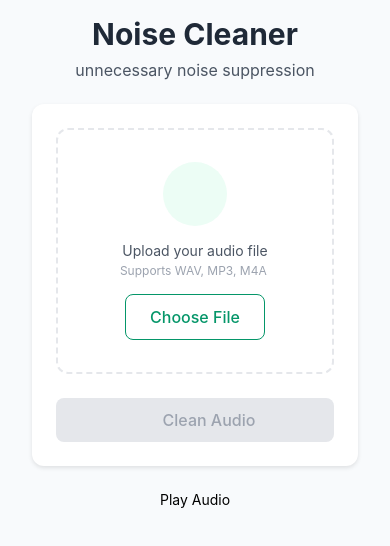
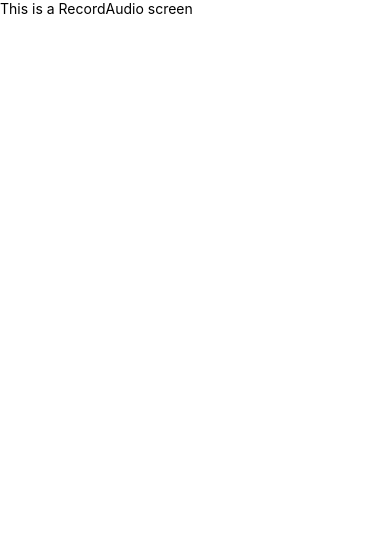
Before and after one commit to UdithDev/android-client, a React Native app: screen / in a window 390 px wide. Shown: the top 546 px of the page. Built offline with nearby package versions, Linux system fonts and the light colour scheme; some icons are missing.

Commit message:
create RecordAudio component

```diff
--- a/App.tsx
+++ b/App.tsx
@@ -1,7 +1,8 @@
 import React from "react";
 import AudioScreen from "./src/screens/AudioScreen";
 import ImportAudioScreen from "./src/screens/ImoportAudioScreen";
+import RecordAudioScreen from "./src/screens/RecordAudioScreen";
 
 export default function App() {
-  return <ImportAudioScreen />;
+  return <RecordAudioScreen />;
 }
--- /dev/null
+++ b/src/components/audio/RecordAudio.tsx
@@ -0,0 +1,16 @@
+import React from "react";
+import { SafeAreaView, View, Text } from "react-native";
+
+const RecordAudio: React.FC = () => {
+  return (
+    <SafeAreaView>
+      <View>
+        <View>
+          <Text>This is a RecordAudio screen</Text>
+        </View>
+      </View>
+    </SafeAreaView>
+  );
+};
+
+export default RecordAudio;
--- a/src/components/audio/index.ts
+++ b/src/components/audio/index.ts
@@ -1,2 +1,3 @@
 export { default as AudioToolsButtons } from "./AudioToolsButtons";
 export { default as ImportAudio } from "./ImportAudio";
+export { default as RecordAudio } from "./RecordAudio";
--- /dev/null
+++ b/src/screens/RecordAudioScreen.tsx
@@ -0,0 +1,12 @@
+import React from "react";
+import { SafeAreaView } from "react-native";
+import { RecordAudio } from "../components/audio";
+const RecordAudioScreen: React.FC = () => {
+  return (
+    <SafeAreaView style={{ flex: 1 }}>
+      <RecordAudio />
+    </SafeAreaView>
+  );
+};
+
+export default RecordAudioScreen;
```
